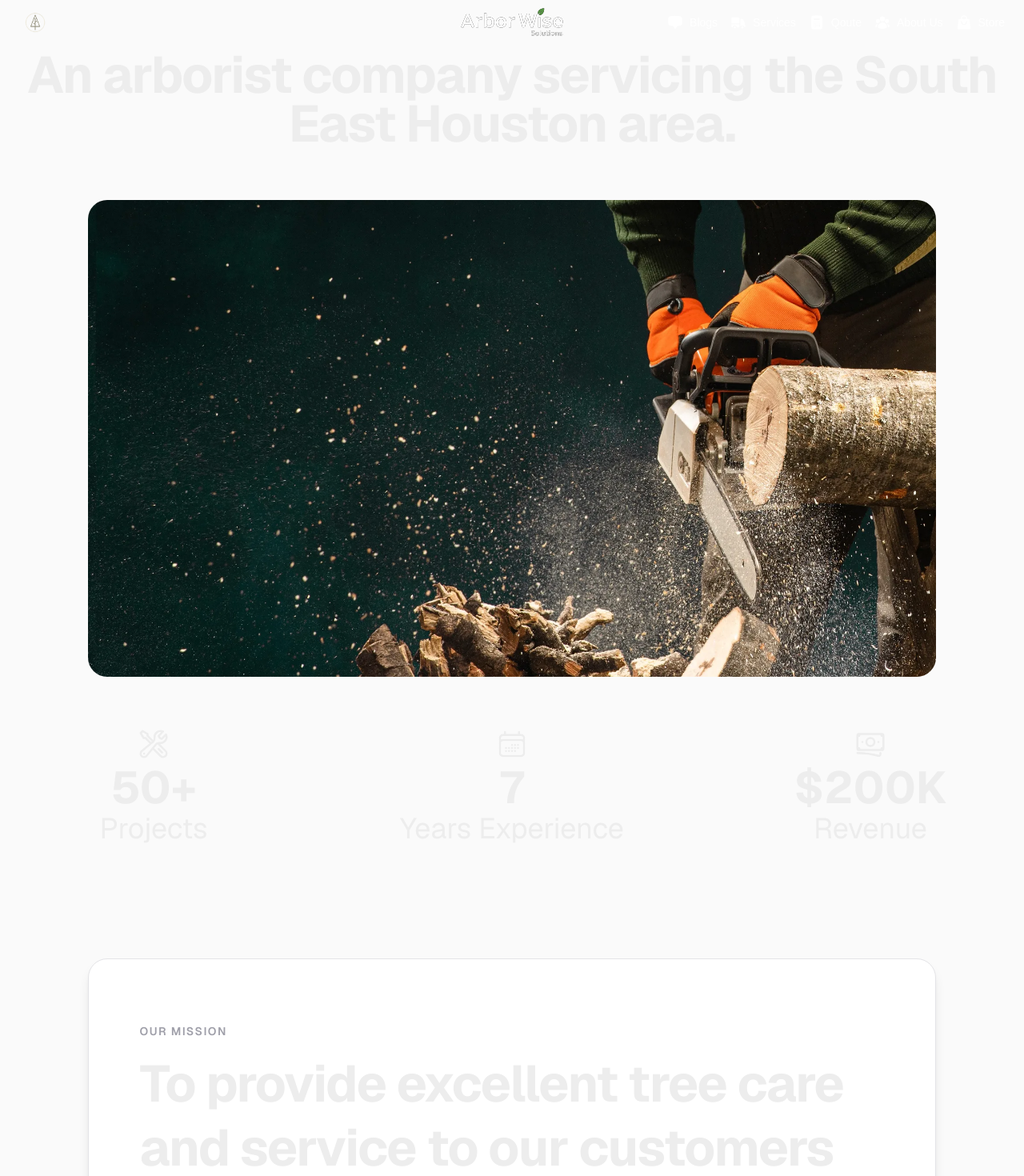
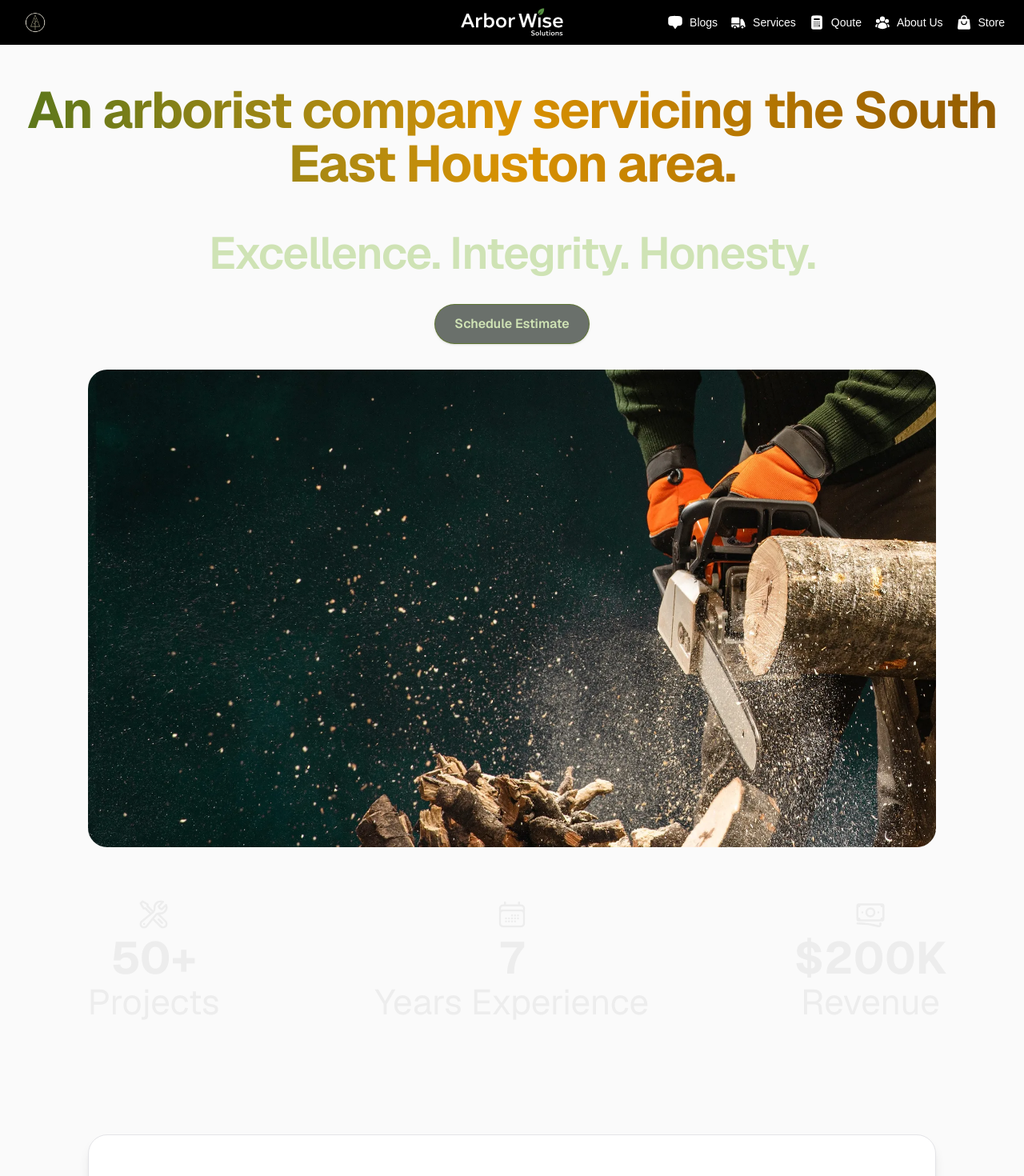
Before and after one commit to kennethpdang/ArborWiseSolutions, a Next.js app: page / in a window 1280 px wide. Shown: the top 1470 px of the page at 80% size. Built offline with nearby package versions, Linux system fonts and the light colour scheme.

Commit message:
Update typography styles in globals.css and enhance hero section in page.tsx; add new text.txt file

```diff
--- a/app/globals.css
+++ b/app/globals.css
@@ -17,8 +17,12 @@
 	--text-prominent-1--line-height: 0.95;
 	--text-prominent-2: clamp(36px, 5vw, 56px);
 	--text-prominent-2--line-height: 0.95;
-	--text-prominent-3: clamp(28px, 5vw, 36px);
+	--text-prominent-3: clamp(32px, 4vw, 44px);
 	--text-prominent-3--line-height: 0.95;
+	--text-prominent-4: clamp(28px, 5vw, 36px);
+	--text-prominent-4--line-height: 0.95;
+	--text-prominent-5: clamp(22px, 3vw, 28px);
+	--text-prominent-5--line-height: 1.05;
 }
 
 body {
--- a/app/page.tsx
+++ b/app/page.tsx
@@ -8,10 +8,18 @@ import {
 export default function Home() {
 	return (
 		<main className='bg-zinc-50 font-sans dark:bg-black'>
-			<section id='hero' className='flex flex-col items-center px-4'>
-				<h1 className="py-10 md:py-16 text-prominent-2 md:text-prominent-1 font-bold tracking-tight text-center dark:text-white">
+			<section id='hero' className='flex flex-col items-center px-4 mt-14'>
+				<h1 className="mt-4 md:mt-6 py-4 md:py-6 text-center text-prominent-2 md:text-prominent-1 font-bold tracking-tight leading-[1.05] bg-gradient-to-r from-[#58761B] via-[#D99201] to-[#905A01] bg-clip-text text-transparent">
 					An arborist company servicing the South East Houston area.
 				</h1>
+				<h2 className="my-4 md:my-5 text-prominent-3 md:text-prominent-2 font-semibold tracking-tight leading-tight text-[#CFE3B5]">
+					Excellence. Integrity. Honesty.
+				</h2>
+				<div className="mt-2 mb-6 md:mb-8 flex flex-wrap justify-center gap-3">
+					<a href="/quote" className="inline-flex items-center justify-center rounded-full border border-[#58761B]/70 bg-[#0B140D]/60 px-6 py-3 text-sm md:text-base font-semibold text-[#CFE3B5] shadow-sm backdrop-blur transition hover:border-[#58761B] hover:bg-[#0B140D]/80 hover:text-white hover:shadow-[0_0_0_3px_rgba(88,118,27,0.18)] active:scale-[0.99] focus-visible:outline-none focus-visible:ring-2 focus-visible:ring-[#58761B] focus-visible:ring-offset-2 focus-visible:ring-offset-black">
+						Schedule Estimate
+					</a>
+				</div>
 				<div className="relative w-full md:w-[85%] aspect-video overflow-hidden rounded-2xl md:rounded-3xl">
 					<Image
 						src='/hero-fallback.jpg'
@@ -46,9 +54,9 @@ export default function Home() {
 					<p className='text-sm font-semibold uppercase tracking-widest text-zinc-400 dark:text-white/40'>
 						Our Mission
 					</p>
-					<h2 className='mt-4 text-prominent-2 md:text-prominent-1 font-bold leading-tight tracking-tight dark:text-white'>
+					<h3 className='mt-4 text-prominent-3 md:text-prominent-3 font-bold leading-tight tracking-tight dark:text-white'>
 						To provide excellent tree care and service to our customers in a safe and happy environment for our team.
-					</h2>
+					</h3>
 				</div>
 			</section>
 
```
Also changed, not shown: text.txt (added), 1 other file (tests, documents, lock files or other folders).
